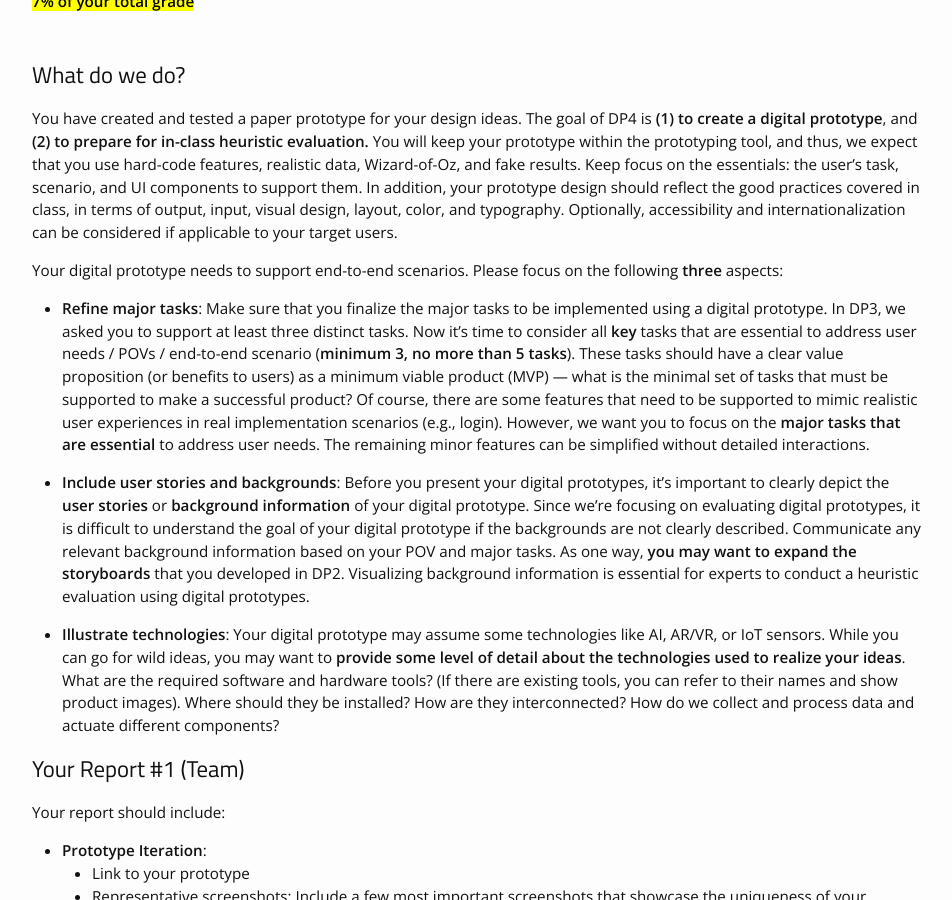
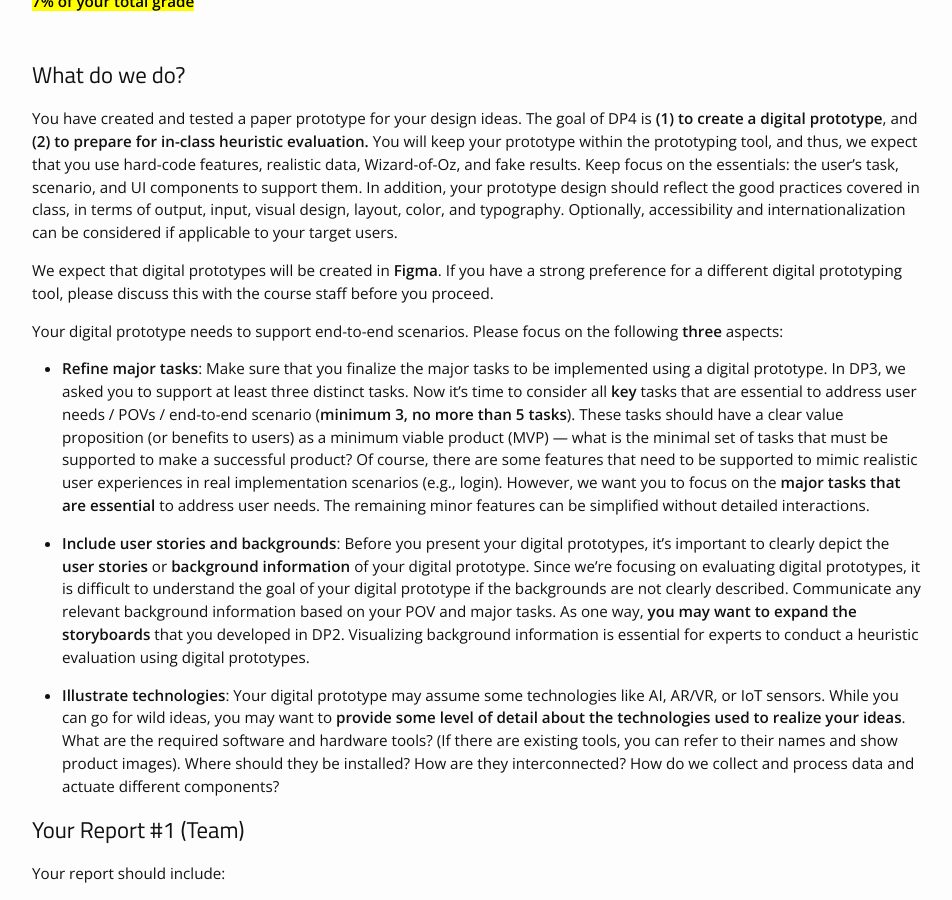
Before and after one commit to cstl-kaist/cs374-2025-spring, a Jekyll site: the page built from _projects/06_DP4.md, in a window 1280 px wide and 900 px high, scrolled down 326 px. Shown: the whole window, without its empty margins (163-1115 px from the left). Built offline with Jekyll 4.4.1, drawn with Linux system fonts in a browser that asks for light colours; nearby versions of some CDN libraries.

Commit message:
Update to specify figma

```diff
--- a/_projects/06_DP4.md
+++ b/_projects/06_DP4.md
@@ -15,6 +15,8 @@ solutions:
 
 ## What do we do?
 You have created and tested a paper prototype for your design ideas. The goal of DP4 is **(1) to create a digital prototype**, and **(2) to prepare for in-class heuristic evaluation.** You will keep your prototype within the prototyping tool, and thus, we expect that you use hard-code features, realistic data, Wizard-of-Oz, and fake results. Keep focus on the essentials: the user’s task, scenario, and UI components to support them. In addition, your prototype design should reflect the good practices covered in class, in terms of output, input, visual design, layout, color, and typography. Optionally, accessibility and internationalization can be considered if applicable to your target users.
+
+We expect that digital prototypes will be created in **Figma**. If you have a strong preference for a different digital prototyping tool, please discuss this with the course staff before you proceed.
 
 Your digital prototype needs to support end-to-end scenarios. Please focus on the following **three** aspects:
 
```
